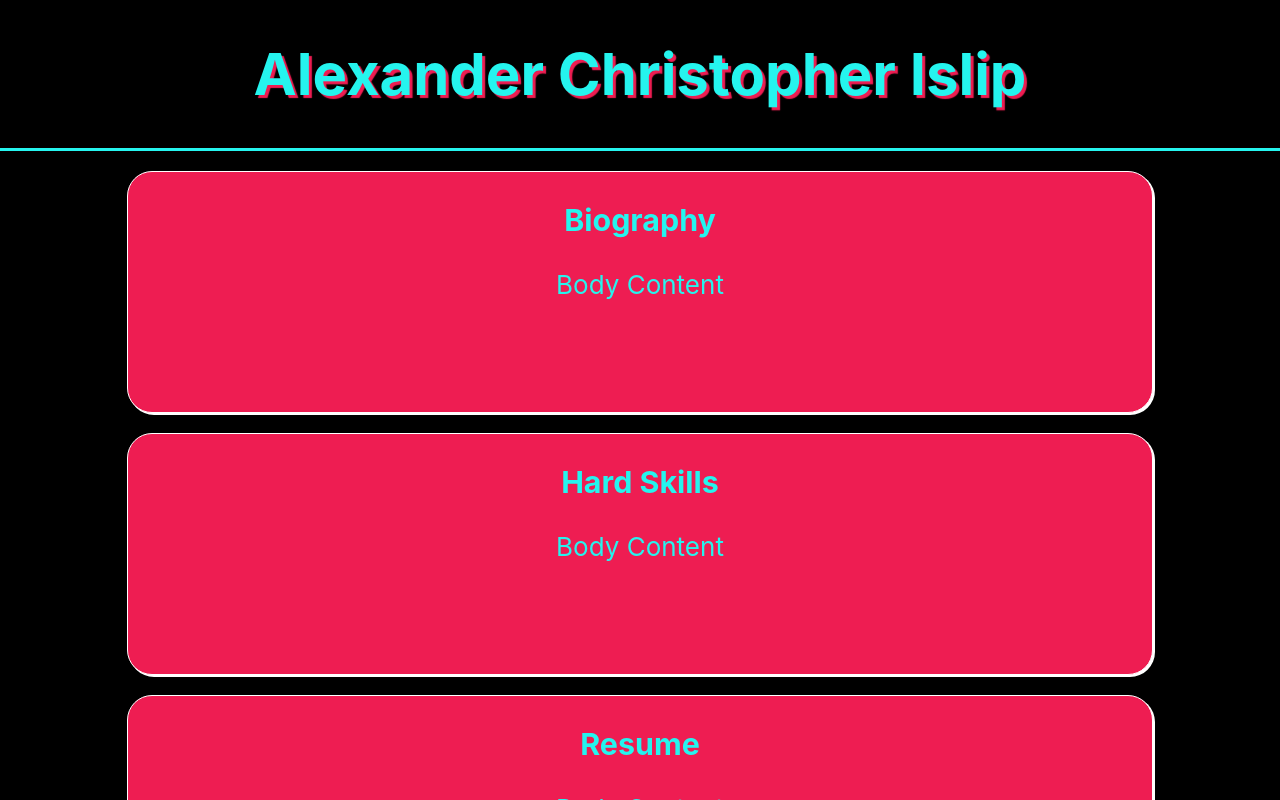
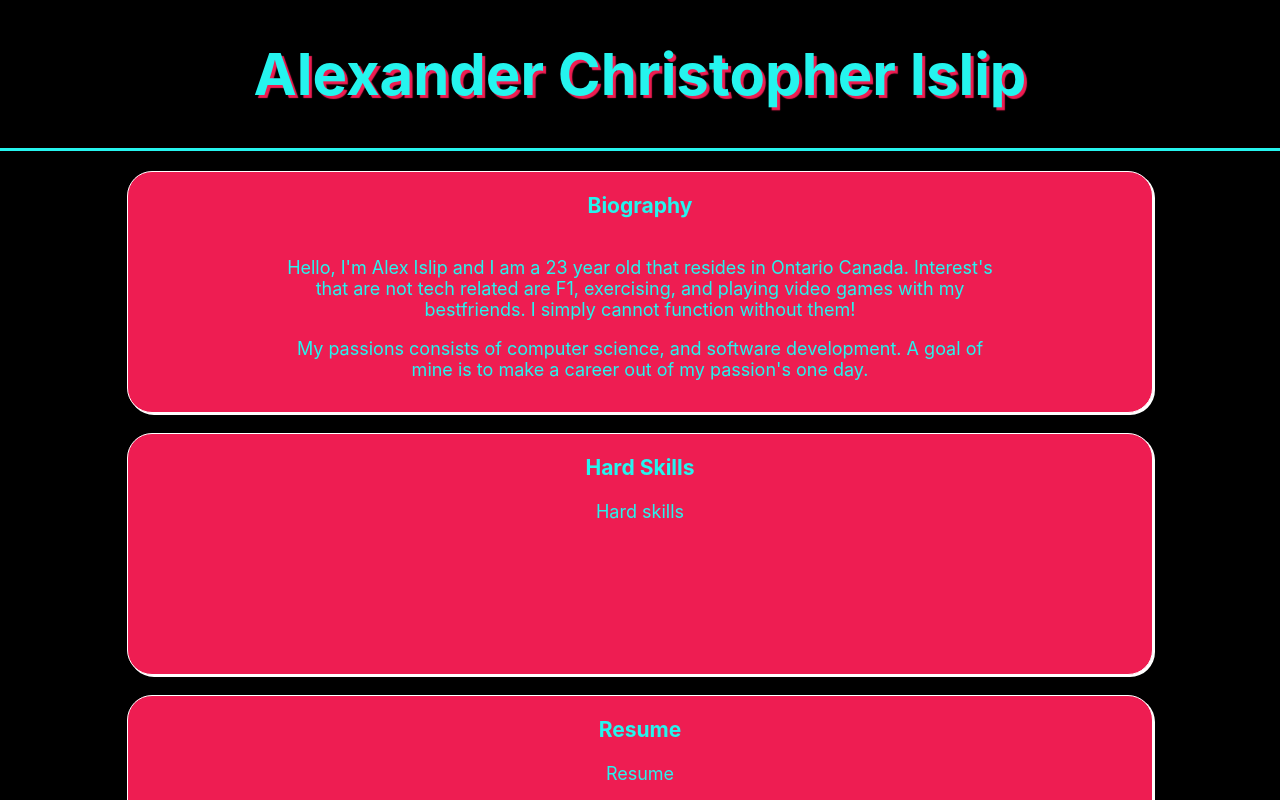
Before and after one commit to IslipAI/islipaisite, a React (Create React App) app: page / in a window 1280 px wide. Shown: the top 800 px of the page. Built offline with nearby package versions, Linux system fonts and the light colour scheme.

Commit message:
Added biography data. CSS styling added.

```diff
--- a/src/App.css
+++ b/src/App.css
@@ -14,12 +14,14 @@
 }
 
 .app-body {
+  text-align: center;
+  background-color:rgb(0, 0, 0);
   margin-top: 2.5vh;
   min-height: 100vh;
   display: flex;
   flex-direction: column;
   align-items: center;
-  font-size: calc(10px + 2vmin);
+  font-size: calc(10px + 1vmin);
   color:rgb(37, 244, 238);
 }
 
--- a/src/App.js
+++ b/src/App.js
@@ -9,14 +9,14 @@ function App() {
           <h1>Alexander Christopher Islip</h1>
         </div>
       </header>
-      <body className="app-body">
+      <div className="app-body">
         <div>
-           <BodyContainer title="Biography"/>
-           <BodyContainer title="Hard Skills"/>
-           <BodyContainer title="Resume"/>
-           <BodyContainer title="Portfolio"/>
+           <BodyContainer title="Biography" containerId="biography"/>
+           <BodyContainer title="Hard Skills" containerId="hardskills"/>
+           <BodyContainer title="Resume" containerId="resume"/>
+           <BodyContainer title="Portfolio" containerId="portfolio"/>
         </div>
-      </body>
+      </div>
 
       <footer className='app-footer'>
         <div>
--- /dev/null
+++ b/src/components/body/biography.css
@@ -0,0 +1,2 @@
+.biography{
+}
--- /dev/null
+++ b/src/components/body/biography.js
@@ -0,0 +1,21 @@
+import '../body/biography.css';
+
+function Biography() {
+    return (
+      <div className="biography">
+          <p>Hello, I'm Alex Islip and I am a 23 year old
+              that resides in Ontario Canada. Interest's
+              that are not tech related are F1, exercising,
+              and playing video games with my bestfriends.
+              I simply cannot function without them!
+          </p>
+          <p>My passions consists of computer science,
+              and software development. A goal of mine
+              is to make a career out of my passion's
+              one day.
+          </p>
+      </div>
+    );
+  }
+
+  export default Biography;
--- a/src/components/body/bodycontainer.css
+++ b/src/components/body/bodycontainer.css
@@ -1,6 +1,7 @@
 .bodycontainer {
   background-color: rgb(238, 29, 82);
   min-width: 80vw;
+  width: 80vw;
   min-height: 30vh;
   border-radius: 25px;
   transition: 1s ease;
@@ -9,7 +10,19 @@
   border-color: rgb(255, 255, 255);
   margin-bottom: 2.5vh;
   box-shadow: 2px 2px rgb(255, 255, 255);
+  display: flex;
+  flex-direction: column;
+  align-items: center;
 }
+
+.containerdata{
+  width: 70%;
+}
+
+.title{
+  width: fit-content;
+}
+
 
 .bodycontainer:hover {
   -webkit-transform: scale(1.0);
--- a/src/components/body/bodycontainer.js
+++ b/src/components/body/bodycontainer.js
@@ -1,11 +1,26 @@
 import '../body/bodycontainer.css';
+import Biography from './biography';
 
 function BodyContainer(props) {
     return (
       <div className="bodycontainer">
-        <h3>{props.title}</h3>
-        <div>
-            <p>Body Content</p>
+        <h3 className="title">{props.title}</h3>
+        <div className="containerdata">
+            {
+              (() => {
+                if(props.containerId === "biography") {
+                  return (<Biography/>);
+                }else if(props.containerId === "hardskills"){
+                  return(<div>Hard skills</div>)
+                }else if(props.containerId === "resume"){
+                  return(<div>Resume</div>)
+                }else if(props.containerId === "portfolio"){
+                  return(<div>Portfolio</div>)
+                }else{
+                  return("Empty Container")
+                }
+              })()
+            }
         </div>
       </div>
     );
```
Also changed, not shown: 1 other file (tests, documents, lock files or other folders).
